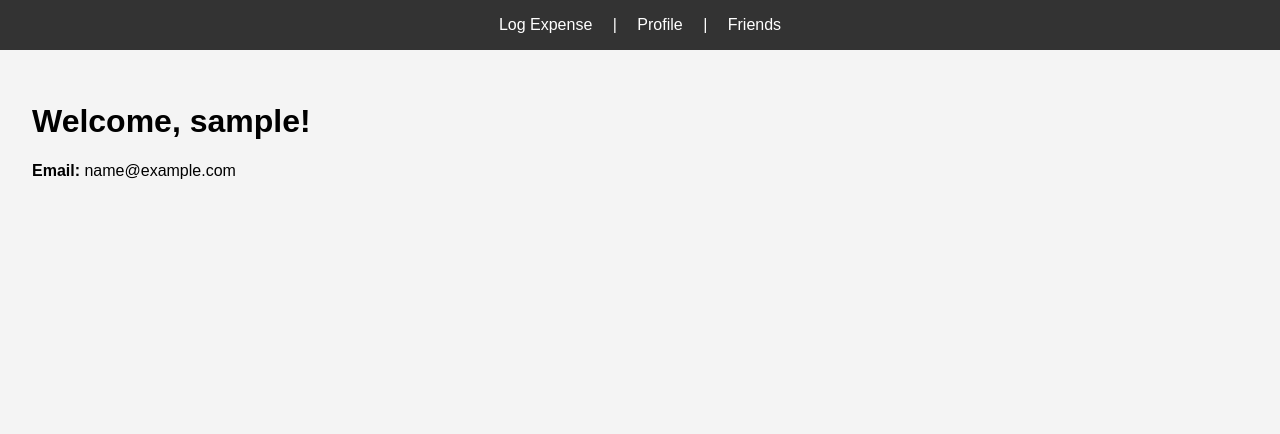
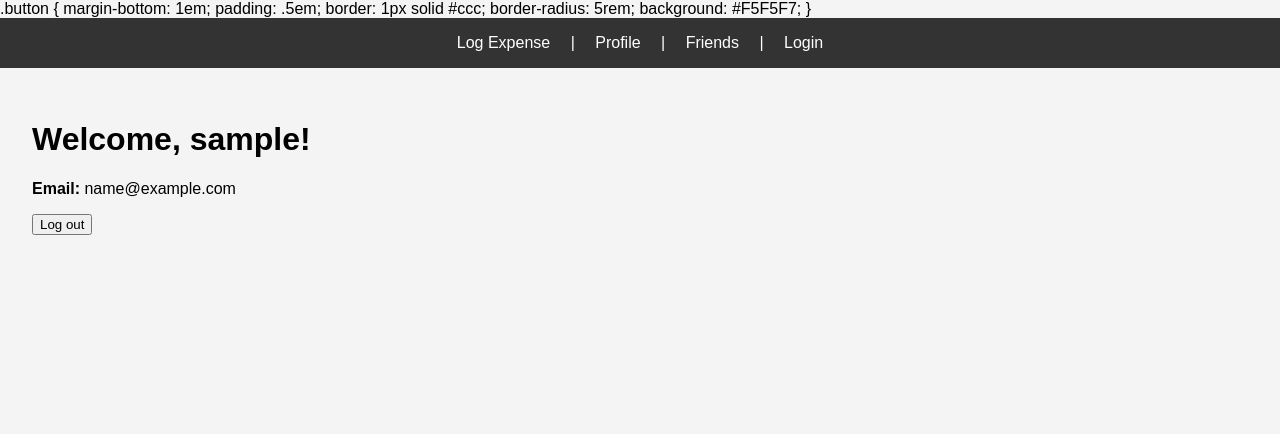
Before and after one commit to blueberryRhyme/FinanceDataAnalytics, a Flask app: page /profile in a window 1280 px wide. Shown: the top 434 px of the page. Run offline with Flask 3, Linux system fonts and the light colour scheme; the visitor is signed in with stand-in values (Sample User, id 1).

Commit message:
changed navigation content(added login link), added logout option in profile page

```diff
--- a/app/forms.py
+++ b/app/forms.py
@@ -3,6 +3,10 @@ from flask_wtf import FlaskForm
 from wtforms import DecimalField, SelectField, StringField, DateField, SubmitField, PasswordField,BooleanField
 from wtforms.validators import DataRequired, Optional, NumberRange, Email, EqualTo, ValidationError
 from app.models import User
+
+
+class LogoutForm(FlaskForm):
+    submit = SubmitField('Log out')
 
 class ExpenseForm(FlaskForm):
     amount = DecimalField(
--- a/app/routes.py
+++ b/app/routes.py
@@ -2,7 +2,7 @@ from flask import Blueprint, render_template, request, redirect, url_for, flash
 from flask_login import login_user, logout_user, current_user, login_required
 from . import db, bcrypt
 from .models import User
-from app.forms import ExpenseForm, RegistrationForm, LoginForm
+from app.forms import ExpenseForm, RegistrationForm, LoginForm, LogoutForm
 main = Blueprint('main', __name__)
 
 @main.route('/')
@@ -48,7 +48,8 @@ def login():
 @main.route('/profile')
 @login_required
 def profile():
-    return render_template('profile.html')
+    logout_form = LogoutForm()
+    return render_template('profile.html',logout_form=logout_form)
 
 
 
@@ -85,3 +86,10 @@ def submission():
             category = custom
 
     return render_template('submission.html',amount=amount,category=category,date=date)
+
+@main.route('/logout', methods=['POST'])
+@login_required
+def logout():
+    logout_user()
+    flash('You have been logged out.', 'info')
+    return redirect(url_for('main.login'))
--- a/app/templates/base.html
+++ b/app/templates/base.html
@@ -48,7 +48,8 @@
     <nav>
       <a href="{{ url_for('main.expenseForm') }}">Log Expense</a> |
       <a href="{{ url_for('main.profile') }}">Profile</a> |
-      <a href="">Friends</a>
+      <a href="">Friends</a> |
+      <a href="{{ url_for('main.login')}}">Login</a>
     </nav>
   </header>
 
--- a/app/templates/profile.html
+++ b/app/templates/profile.html
@@ -2,9 +2,23 @@
 
 {% block title %}Your Profile{% endblock %}
 
+{%block head %}
+.button {
+  margin-bottom: 1em;
+  padding: .5em;
+  border: 1px solid #ccc;
+  border-radius: 5rem;
+  background: #F5F5F7;
+}
+{% endblock %}
 {% block content %}
   <h1>Welcome, {{ current_user.username }}!</h1>
   <p><strong>Email:</strong> {{ current_user.email }}</p>
+  <form action="{{ url_for('main.logout') }}" method="post">
+    {{ logout_form.csrf_token }}
+    {{ logout_form.submit(class="button") }}
+  </form>
+
 
   <!-- TODO: log out, user specific info etc -->
 {% endblock %}
```
